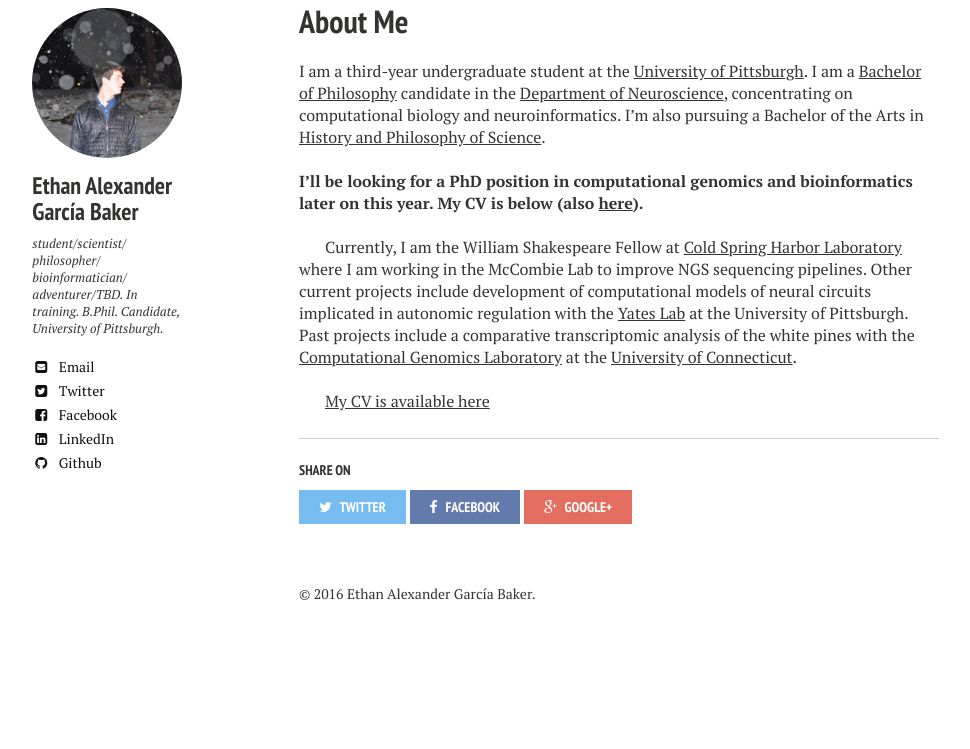
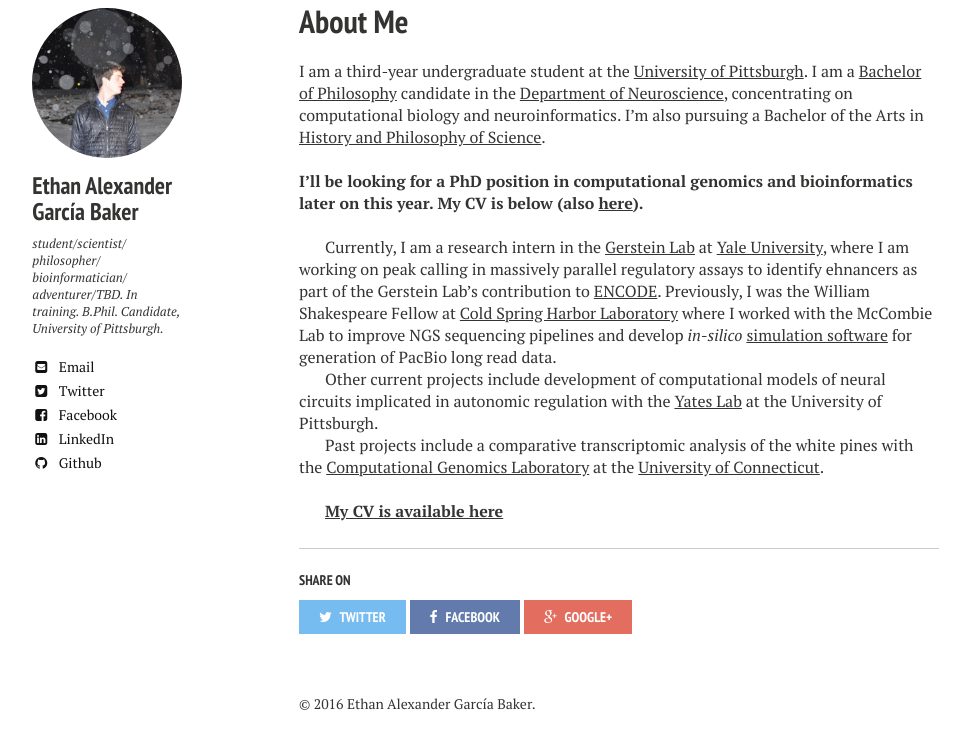
Before and after one commit to ethanagbaker/ethanagbaker.github.io, a Jekyll site: the page built from about/index.md, in a window 1280 px wide and 900 px high, scrolled down 935 px, cut to the strip 138-887 px from the top of the window. Shown: the whole strip, without its empty margins (21-991 px from the left). Built offline with Jekyll 4.4.1, drawn with Linux system fonts in a browser that asks for light colours; nearby versions of some CDN libraries; before the commit the page ends 1725 px from its top, so only the background shows below that.

Commit message:
about page updates

```diff
--- a/about/index.md
+++ b/about/index.md
@@ -17,10 +17,12 @@
 
 <br>
 
-Currently, I am the William Shakespeare Fellow at [Cold Spring Harbor Laboratory](http://cshl.edu) where I am working in the McCombie Lab to improve NGS sequencing pipelines.
+Currently, I am a research intern in the [Gerstein Lab](http://gersteinlab.org) at [Yale University](http://www.yale.edu), where I am working on peak calling in massively parallel regulatory assays to identify ehnancers as part of the Gerstein Lab's contribution to [ENCODE](https://www.encodeproject.org/). Previously, I was the William Shakespeare Fellow at [Cold Spring Harbor Laboratory](http://cshl.edu) where I worked with the McCombie Lab to improve NGS sequencing pipelines and develop _in-silico_ [simulation software](http://github.com/ethanagbaker/pblibsim) for generation of PacBio long read data.
+
 Other current projects include development of computational models of neural circuits implicated in autonomic regulation with the [Yates Lab](http://neuroyates.com) at the University of Pittsburgh.
+
 Past projects include a comparative transcriptomic analysis of the white pines with the [Computational Genomics Laboratory](http://compgenomics.lab.uconn.edu) at the [University of Connecticut](http://www.uconn.edu).
 
 <br>
 
-[My CV is available here](http://ethanagbaker.github.io/images/CV2.pdf)
+[__My CV is available here__](http://ethanagbaker.github.io/images/CV2.pdf)
```
